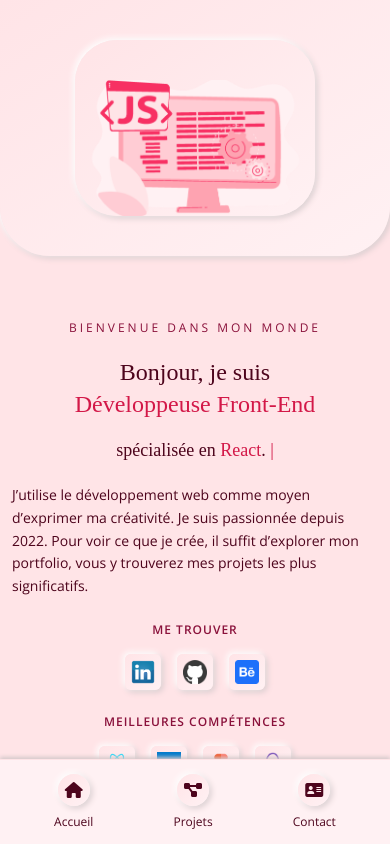
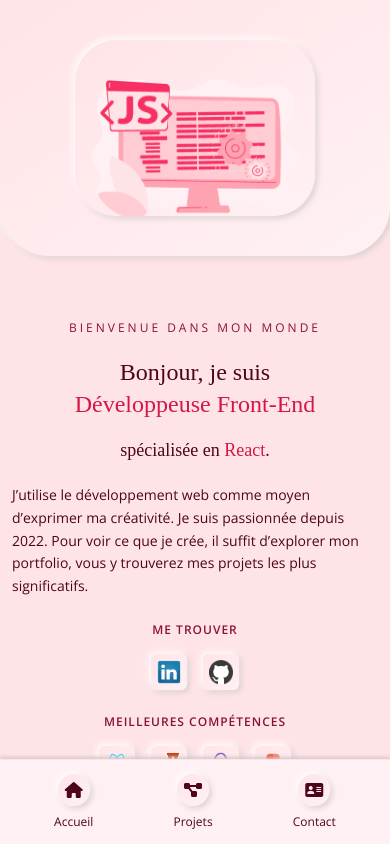
Before and after one commit to stephanievanoverberghe/portfolio, a website with bundled scripts: page index.html in a window 390 px wide. Shown: the top 844 px of the page. Built offline with nearby package versions, Linux system fonts and the light colour scheme; a web font is replaced by a local one.

Commit message:
fix: update index page

```diff
--- a/index.html
+++ b/index.html
@@ -202,7 +202,6 @@
                     <h2 class="mb-5 font-Patua text-lg md:text-2xl">
                         spécialisée en
                         <span class="text-red-pink-600">React</span>.
-                        <span class="text-red-pink-600"> | </span>
                     </h2>
                     <p
                         class="mb-6 text-sm leading-relaxed md:mt-7 md:text-base"
@@ -222,7 +221,9 @@
                                 >Me trouver</span
                             >
                             <div class="mb-6 mt-4 flex gap-4 md:gap-6">
-                                <button
+                                <a
+                                    href="https://www.linkedin.com/in/stephanie-vanoverberghe/"
+                                    target="_blank"
                                     class="group flex h-9 w-9 items-center justify-center rounded-md bg-gradient-to-br from-red-pink-100 to-red-pink-50 shadow-light-default transition-transform duration-300 md:h-12 md:w-12 lg:transform lg:hover:scale-95 lg:hover:shadow-light-pressed"
                                 >
                                     <img
@@ -230,8 +231,10 @@
                                         src="src/assets/img/linkedin.png"
                                         alt=""
                                     />
-                                </button>
-                                <button
+                                </a>
+                                <a
+                                    href="https://github.com/stephanievanoverberghe"
+                                    target="_blank"
                                     class="group flex h-9 w-9 items-center justify-center rounded-md bg-gradient-to-br from-red-pink-100 to-red-pink-50 shadow-light-default transition-transform duration-300 md:h-12 md:w-12 lg:transform lg:hover:scale-95 lg:hover:shadow-light-pressed"
                                 >
                                     <img
@@ -239,16 +242,7 @@
                                         src="src/assets/img/github.png"
                                         alt=""
                                     />
-                                </button>
-                                <button
-                                    class="group flex h-9 w-9 items-center justify-center rounded-md bg-gradient-to-br from-red-pink-100 to-red-pink-50 shadow-light-default transition-transform duration-300 md:h-12 md:w-12 lg:transform lg:hover:scale-95 lg:hover:shadow-light-pressed"
-                                >
-                                    <img
-                                        class="h-6 w-6 transition-transform duration-300 md:h-9 md:w-9 lg:transform lg:group-hover:scale-90"
-                                        src="src/assets/img/behance.png"
-                                        alt=""
-                                    />
-                                </button>
+                                </a>
                             </div>
                         </div>
                         <div
@@ -261,6 +255,7 @@
                             <div class="mb-5 mt-4 flex gap-4 sm:mb-6 md:gap-6">
                                 <button
                                     class="group flex h-9 w-9 items-center justify-center rounded-md bg-gradient-to-br from-red-pink-100 to-red-pink-50 shadow-light-default transition-transform duration-300 md:h-12 md:w-12 lg:transform lg:hover:scale-95 lg:hover:shadow-light-pressed"
+                                    title="React"
                                 >
                                     <img
                                         class="h-6 w-6 transition-transform duration-300 md:h-9 md:w-9 lg:transform lg:group-hover:scale-90"
@@ -270,28 +265,31 @@
                                 </button>
                                 <button
                                     class="group flex h-9 w-9 items-center justify-center rounded-md bg-gradient-to-br from-red-pink-100 to-red-pink-50 shadow-light-default transition-transform duration-300 md:h-12 md:w-12 lg:transform lg:hover:scale-95 lg:hover:shadow-light-pressed"
+                                    title="Jest"
                                 >
                                     <img
                                         class="h-6 w-6 transition-transform duration-300 md:h-9 md:w-9 lg:transform lg:group-hover:scale-90"
-                                        src="src/assets/img/typescript.png"
+                                        src="src/assets/img/jest.png"
                                         alt=""
                                     />
                                 </button>
                                 <button
                                     class="group flex h-9 w-9 items-center justify-center rounded-md bg-gradient-to-br from-red-pink-100 to-red-pink-50 shadow-light-default transition-transform duration-300 md:h-12 md:w-12 lg:transform lg:hover:scale-95 lg:hover:shadow-light-pressed"
+                                    title="Redux"
                                 >
                                     <img
                                         class="h-6 w-6 transition-transform duration-300 md:h-9 md:w-9 lg:transform lg:group-hover:scale-90"
-                                        src="src/assets/img/figma.png"
+                                        src="src/assets/img/redux.png"
                                         alt=""
                                     />
                                 </button>
                                 <button
                                     class="group flex h-9 w-9 items-center justify-center rounded-md bg-gradient-to-br from-red-pink-100 to-red-pink-50 shadow-light-default transition-transform duration-300 md:h-12 md:w-12 lg:transform lg:hover:scale-95 lg:hover:shadow-light-pressed"
+                                    title="Figma"
                                 >
                                     <img
                                         class="h-6 w-6 transition-transform duration-300 md:h-9 md:w-9 lg:transform lg:group-hover:scale-90"
-                                        src="src/assets/img/redux.png"
+                                        src="src/assets/img/figma.png"
                                         alt=""
                                     />
                                 </button>
--- a/src/js/app.js
+++ b/src/js/app.js
@@ -45,10 +45,10 @@ document.addEventListener('DOMContentLoaded', async () => {
 
     const { courses, experiences, skills, values } = await aboutApi.getAboutData();
 
-    const coursesContainer = document.getElementById('courses');
-    const experiencesContainer = document.getElementById('experiences');
-    const skillsContainer = document.getElementById('skills-job');
-    const valuesContainer = document.getElementById('values');
+    const coursesContainer = document.querySelector('#courses');
+    const experiencesContainer = document.querySelector('#experiences');
+    const skillsContainer = document.querySelector('#skills-job');
+    const valuesContainer = document.querySelector('#values');
 
     coursesContainer.innerHTML = `
         <h2 class="mb-5 text-center font-Patua text-lg text-red-pink-600 sm:mb-10 md:text-2xl">Mon parcours</h2>
```
Also changed, not shown: src/assets/img/jest.png (added), src/output.css.
